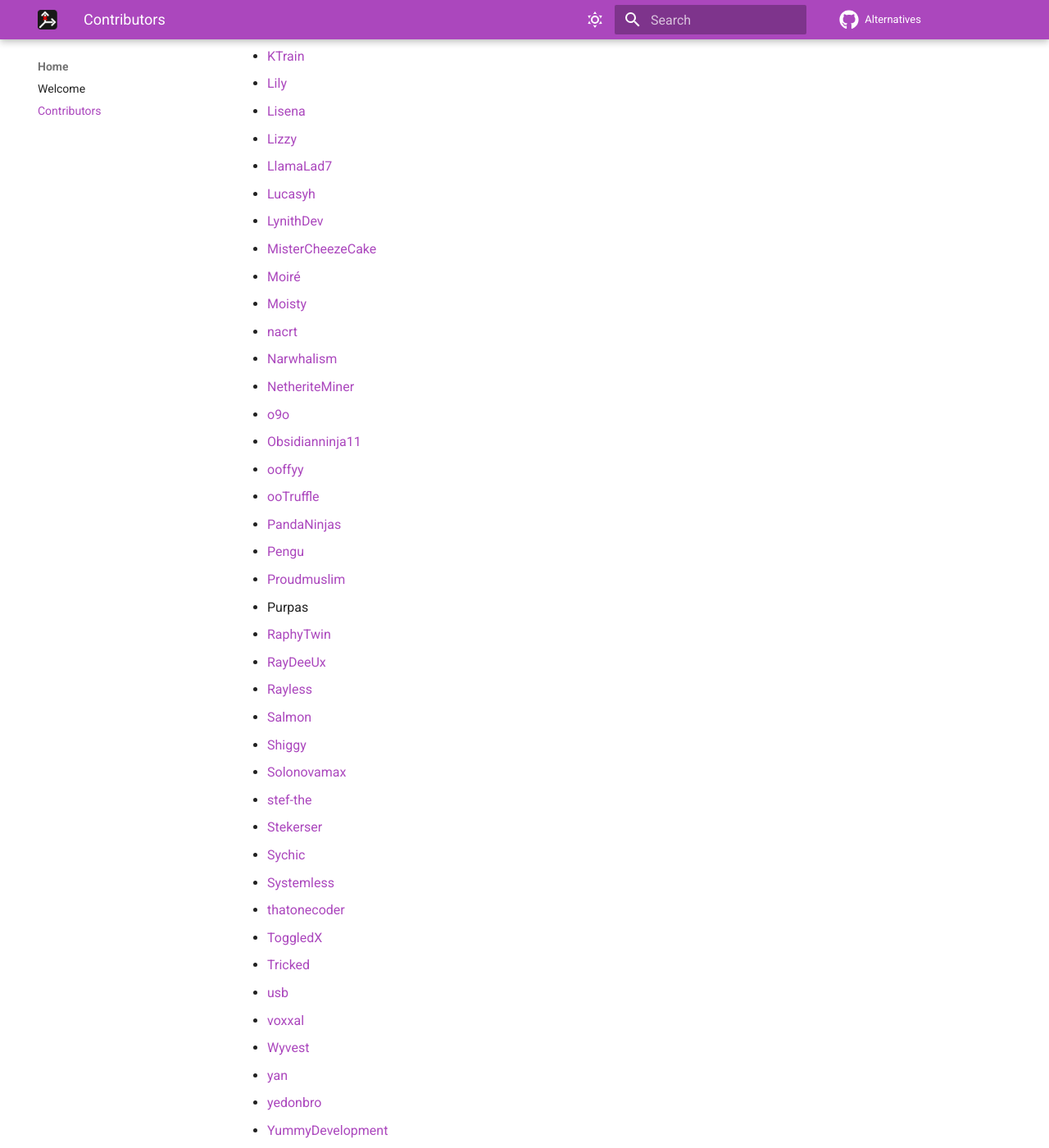
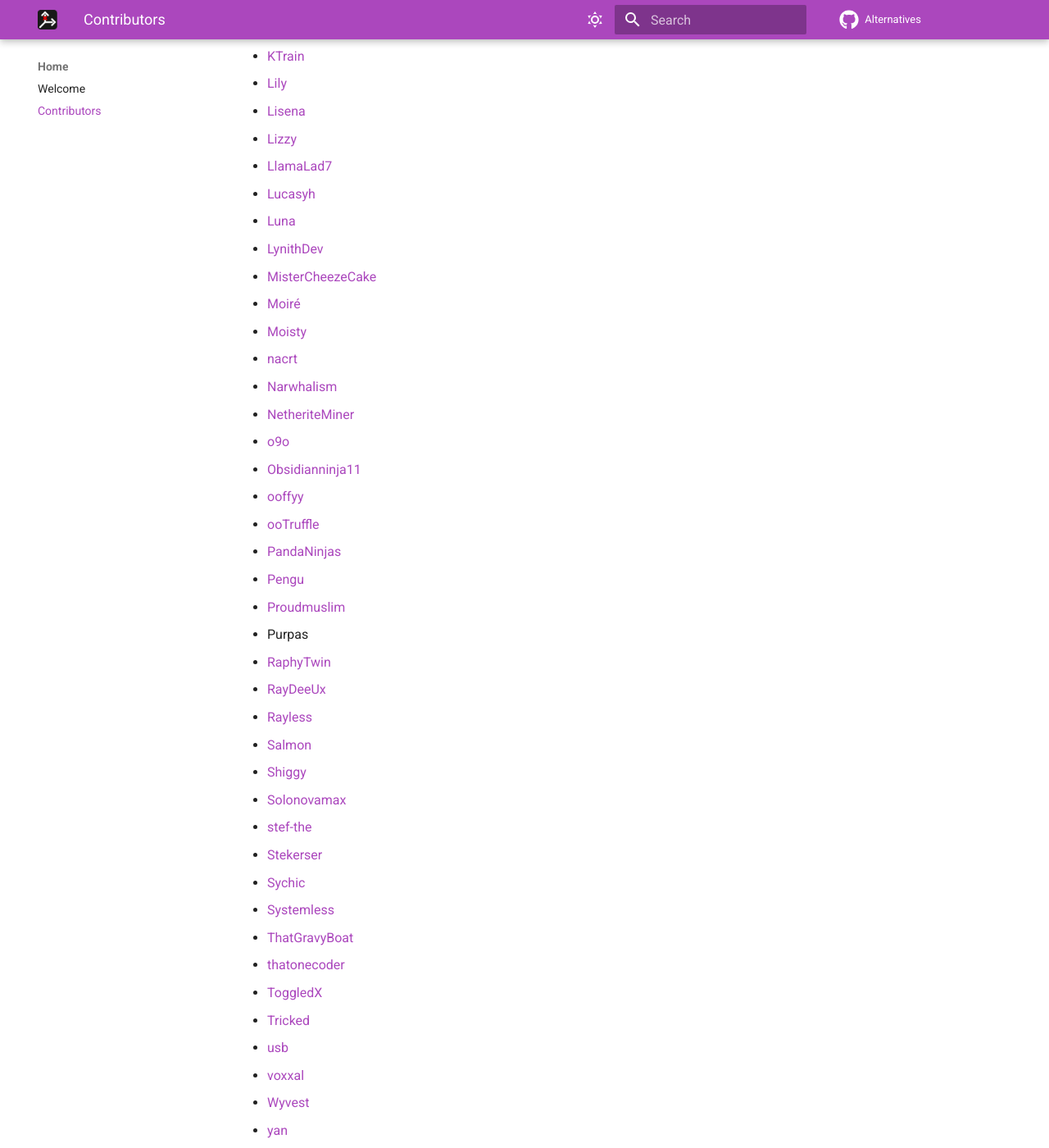
Before and after one commit to MicrocontrollersDev/Alternatives, an MkDocs documentation site: the page built from docs/contributors.md, in a window 1280 px wide and 1400 px high, scrolled down 1314 px. Shown: the whole window at 82% size. Built offline with MkDocs 1.6.1 and Material for MkDocs 9.7.7, drawn with Linux system fonts in a browser that asks for light colours; comment, search, counter and statistics services are not loaded.

Commit message:
add gravy and luna

```diff
--- a/docs/contributors.md
+++ b/docs/contributors.md
@@ -40,6 +40,7 @@
 * [Lizzy](https://github.com/LizzyMaybeDev)
 * [LlamaLad7](https://github.com/LlamaLad7)
 * [Lucasyh](https://github.com/Lucasyh)
+* [Luna](https://github.com/lunaynx)
 * [LynithDev](https://github.com/LynithDev)
 * [MisterCheezeCake](https://github.com/MisterCheezeCake)
 * [Moiré](https://github.com/moire9)
@@ -65,6 +66,7 @@
 * [Stekerser](https://github.com/Stekerser)
 * [Sychic](https://github.com/Sychic)
 * [Systemless](https://github.com/SystemlessDev)
+* [ThatGravyBoat](https://github.com/ThatGravyBoat)
 * [thatonecoder](https://github.com/Coccocoahelper)
 * [ToggledX](https://github.com/ToggledX)
 * [Tricked](https://github.com/Tricked-dev)
```
